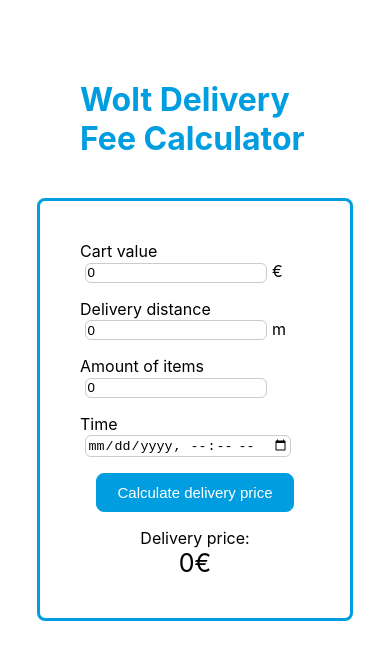
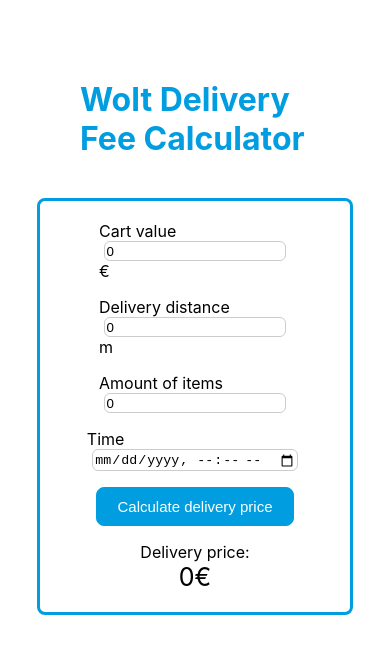
Before and after one commit to ito-miyuki/delivery-fee-calculator, a React app: page / in a window 390 px wide. Shown: the top 660 px of the page. Built offline with nearby package versions, Linux system fonts and the light colour scheme; the HTML template or start-up script is replaced by a standard one.

Commit message:
added webresponsive, still work in progress

```diff
--- a/src/components/Form.css
+++ b/src/components/Form.css
@@ -6,7 +6,6 @@
     border-radius: 8px;
     display: flex;
     justify-content: center;
-    height: auto;
     width: 100%;
     max-width: 600px;
 }
@@ -53,3 +52,51 @@
     background-color: rgba(0,157,224, 0.8);
     transform: scale(1.05);
   }
+
+@media only screen and (max-width: 768px) {
+
+    #form{
+        padding: 20px;
+        gap: 16px;
+    }
+
+    input {
+        padding: 1.5px;
+        border-radius: 6px;
+        border: 1px solid #ccc;
+        margin-left: 5px;
+        margin-right: 5px;
+    }
+
+    .form-group {
+        display: flex;
+        flex-direction: column;
+    }
+
+    .delivery-price {
+        text-align: center;
+        display: flex;
+        flex-direction: column;
+    }
+
+    .price {
+        font-size: 25px;
+    }
+
+    button {
+        background-color: rgba(0,157,224);
+        border: 1px solid;
+        border-color: rgba(0,157,224);
+        border-radius: 8px;
+        color: white;
+        padding: 10px 20px;
+        font-size: 15px;
+        font-weight: 500;
+        cursor: pointer;;
+      }
+
+      button:hover {
+        background-color: rgba(0,157,224, 0.8);
+        transform: scale(1.05);
+      }
+}
```
